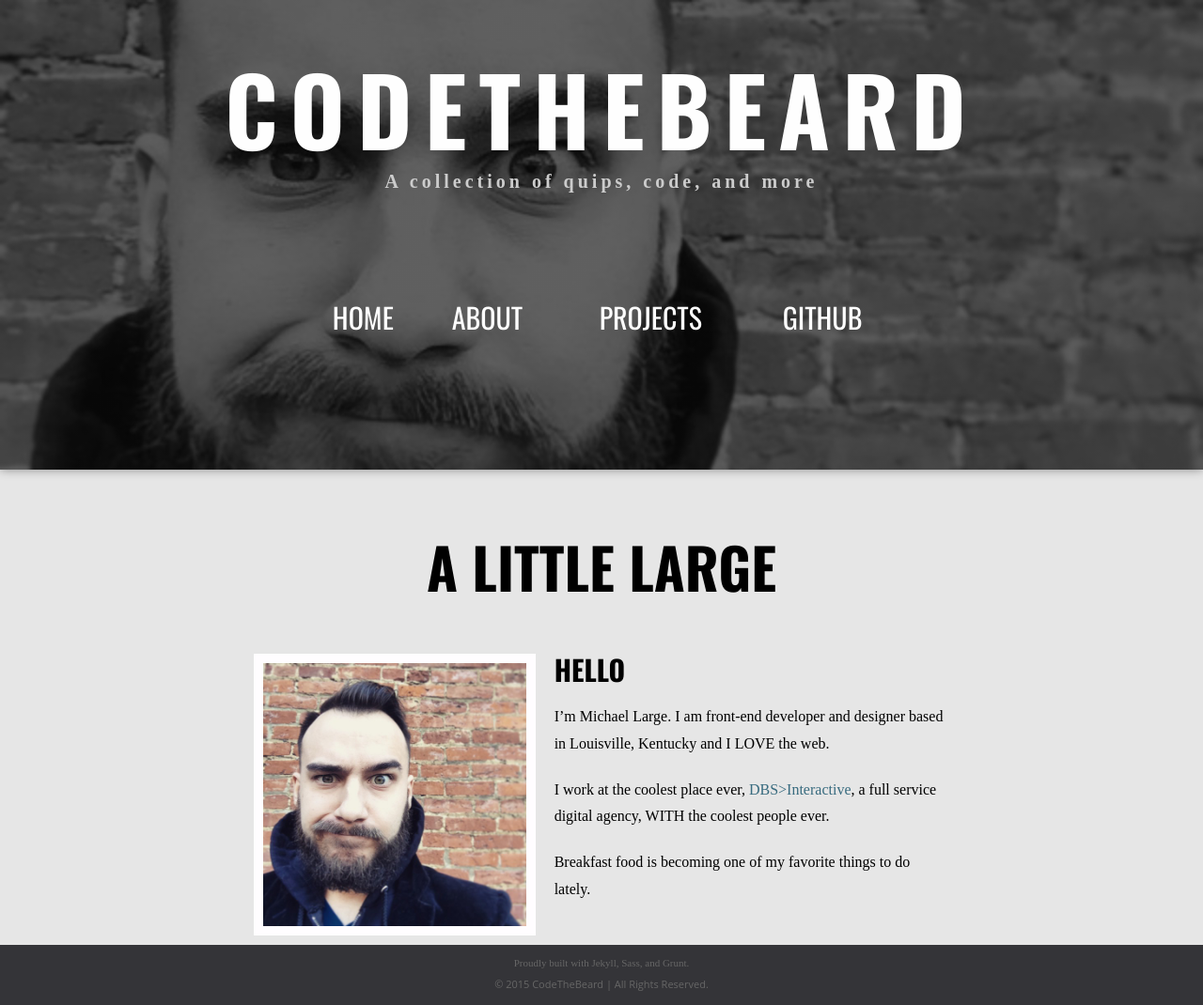
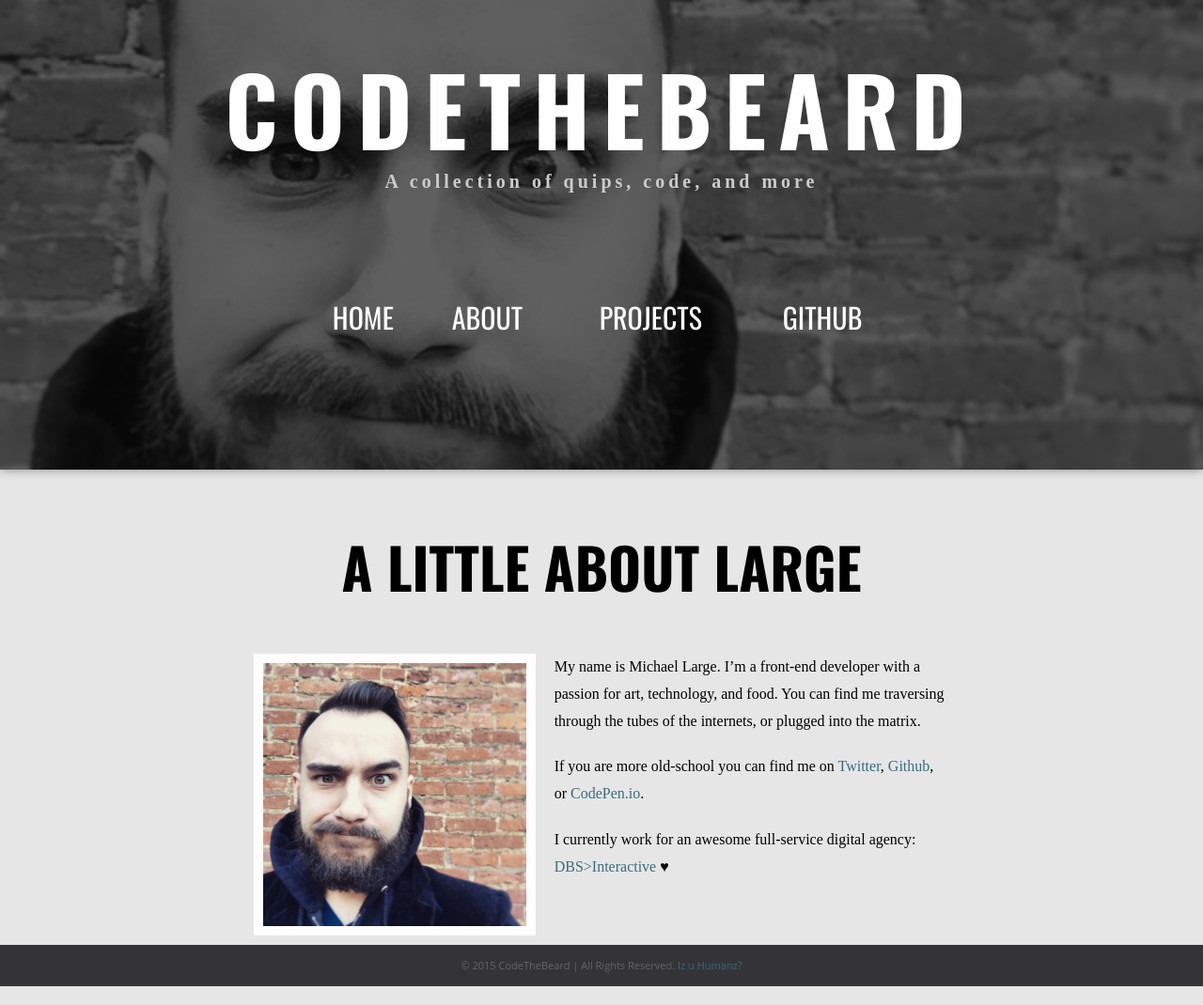
Before and after one commit to codethebeard/codethebeard, a Jekyll site: the page built from about.md, in a window 1280 px wide. Shown: the whole page at 94% size. Built offline with Jekyll 4.4.1, drawn with Linux system fonts in a browser that asks for light colours; nearby versions of some CDN libraries; some web fonts are replaced.

Commit message:
Updated About and Projects pages

```diff
--- a/_includes/footer.html
+++ b/_includes/footer.html
@@ -1,7 +1,7 @@
 <footer id="site-footer" class="clearfix grid-12 full-width">
 	<div class="copyright">
-		<p>Proudly built with Jekyll, Sass, and Grunt.</p>
 		&copy; 2015 CodeTheBeard | All Rights Reserved.
+		<a href="{{ "/humans.txt" | prepend: site.baseurl }}">Iz u Humanz?</a>
 	</div>
 </footer>
 
--- a/about.md
+++ b/about.md
@@ -1,16 +1,19 @@
 ---
 layout: page
-title: A little Large
-description: "Michael Large | Front-end Developer, foodie, and more."
+title: A little about Large
+description: "Michael Large | Front-end developer and that dweeb with a beard."
 permalink: /about/
 ---
 
 <img src="{{"/img/man-hair.jpg" | prepend: site.url }}" alt="Michael Large" class="img-left img-medium">
 
-# Hello
+My name is Michael Large. I'm a front-end developer with a passion for art, technology, and food. You can find me traversing through the tubes of the internets, or plugged into the matrix.
 
-I'm Michael Large. I am front-end developer and designer based in Louisville, Kentucky and I LOVE the web.
+If you are more old-school you can find me on [Twitter][ca21e167], [Github][97e94645], or [CodePen.io][a294be94].
 
-I work at the coolest place ever, [DBS>Interactive](http://dbswebsite.com/ "The Coolest Place Ever"), a full service digital agency, WITH the coolest people ever.
+I currently work for an awesome full-service digital agency: [DBS>Interactive][306dc1da] ♥
 
-Breakfast food is becoming one of my favorite things to do lately.
+  [a294be94]: http://codepen.io/codethebeard "My Codepen account"
+  [97e94645]: http://github.com/codethebeard "My public repos"
+  [ca21e167]: https://twitter.com/codethebeard "My Twitter Feed"
+  [306dc1da]: https://www.dbswebsite.com/ "DBS Interactive"
--- a/humans.txt
+++ b/humans.txt
@@ -29,4 +29,4 @@ Github: @codethebeard
 Twitter: @codethebeard
 License: All Rights Reserved regarding Post Copy.
 Version: 2.0.0
-Last Updated: Sunday, February 1st, 2015, 4:43:24 PM
+Last Updated: Sunday, February 1st, 2015, 5:26:14 PM
--- a/projects/index.html
+++ /dev/null
@@ -1,5 +0,0 @@
----
-layout: page
----
-
-<h1>Coming Soon.</h1>
```
Also changed, not shown: projects.md (added, +15 -0 lines).
